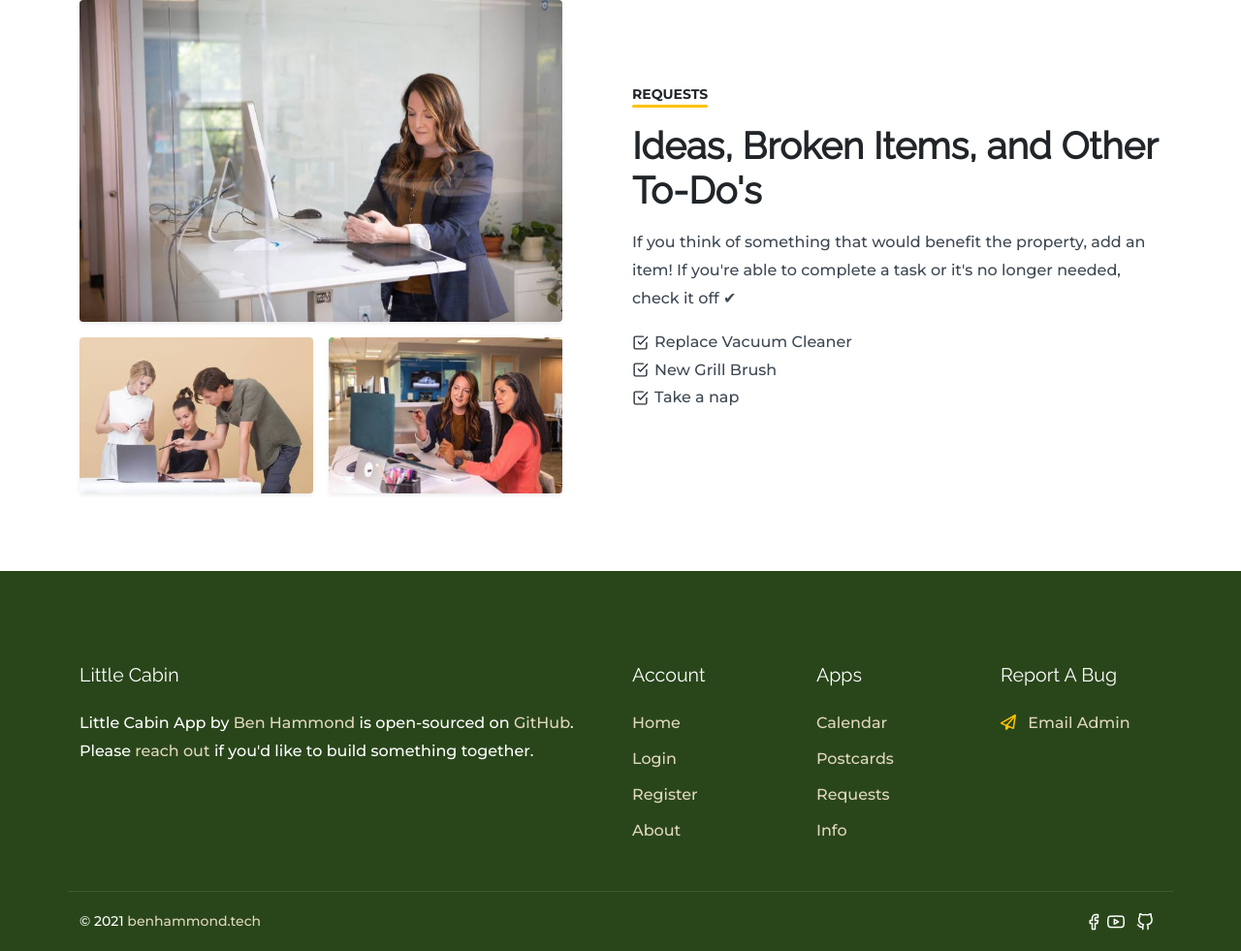
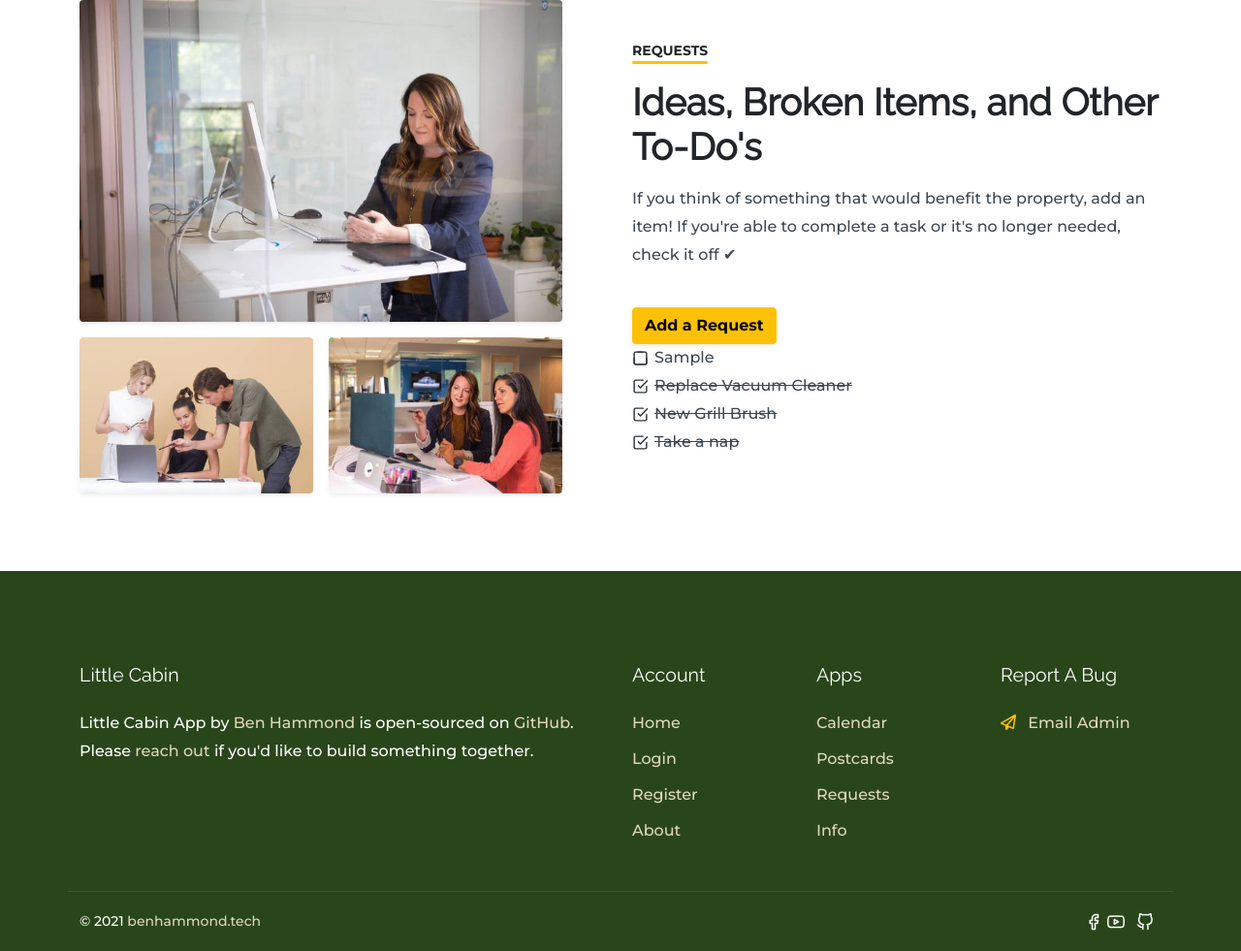
Before and after one commit to benhammondmusic/littlecabin, a Django app: page /requests/ in a window 1280 px wide. Shown: the part 80-1061 px from the top of the page at 97% size. Run offline with Django 3.2, Linux system fonts and the light colour scheme; a user stored in the database is signed in; tables that the repository leaves empty hold one stand-in row (values such as "Sample post"); some libraries are stand-ins or nearby versions.

Commit message:
can create todo_request, displays on list. creates css for checked unchecked

```diff
--- a/main_app/models.py
+++ b/main_app/models.py
@@ -18,7 +18,6 @@ HEIRS = (
 
 # Class User already defined by Django
 
-
 class Week(models.Model):
     owner = models.CharField(max_length=1, choices=HEIRS, default=HEIRS[0][0])
     users = models.ManyToManyField(User)
@@ -27,7 +26,6 @@ class Week(models.Model):
     def __str__(self):
         return f'{self.start_date}-{self.get_owner_display()}'
 
-    # Add this method
     def get_absolute_url(self):
         return reverse('detail', kwargs={'week_id': self.id})
 
@@ -36,7 +34,7 @@ class Postcard(models.Model):
     # Postcard picture
     owner = models.ForeignKey(User, on_delete=models.CASCADE)
     greeting = models.CharField(max_length=50)
-    message = models.CharField(max_length=500)
+    message = models.TextField(max_length=2000)
     created = models.DateTimeField(auto_now_add=True)
 
     def __str__(self):
@@ -49,11 +47,8 @@ class Postcard(models.Model):
         #     ordering = ['-date']
 
 
-
-
 class Photo(models.Model):
     url = models.CharField(max_length=200)
-    # postcard = models.OneToOneField(Postcard, on_delete=models.CASCADE, primary_key=True)
     postcard = models.ForeignKey(Postcard, on_delete=models.CASCADE)
 
     def __str__(self):
@@ -62,8 +57,12 @@ class Photo(models.Model):
 
 class Request(models.Model):
     owner = models.ForeignKey(User, on_delete=models.CASCADE)
+    item = models.CharField(max_length=300)
+    isDone = models.BooleanField(default=False)
     created = models.DateTimeField(auto_now_add=True)
-    isDone = models.BooleanField(default=False)
+
+    def get_absolute_url(self):
+        return reverse('detail', kwargs={'request_id': self.id})
 
 
 class Agree(models.Model):
--- a/main_app/static/assets/css/style.css
+++ b/main_app/static/assets/css/style.css
@@ -99,13 +99,22 @@ h6 {
   font-size: 2.9rem;
   font-weight: 900;
 }
-.check-list li {
+.check-list li.checked {
   background: url(../images/check.svg);
   background-repeat: no-repeat;
   background-size: 17px;
   background-position: left center;
   padding-left: 23px;
+  text-decoration: line-through;
 }
+.check-list li.unchecked {
+  background: url(../images/uncheck.svg);
+  background-repeat: no-repeat;
+  background-size: 17px;
+  background-position: left center;
+  padding-left: 23px;
+}
+
 .wings:before {
   content: '';
   background: var(--flash);
--- a/main_app/templates/requests.html
+++ b/main_app/templates/requests.html
@@ -23,10 +23,16 @@
           <h2 class="section-title text-dark mt-3">Ideas, Broken Items, and Other To-Do's</h2>
           <p class="section-subtitle mt-3">If you think of something that would benefit the property, add an item! If you're able to complete a task or it's no longer needed, check it off ✔</p>
 
+          <a href="{% url 'create_request' %}" class="btn btn-warning shadow-sm mt-4 fw-bold">Add a Request</a>
+
           <ul class="check-list list-unstyled mb-0">
-            <li>Replace Vacuum Cleaner</li>
-            <li>New Grill Brush</li>
-            <li>Take a nap</li>
+            {% for todo_request in todo_requests %}
+            <li class="unchecked">{{todo_request.item}}</li>
+            {% endfor%}
+
+            <li class="checked">Replace Vacuum Cleaner</li>
+            <li class="checked">New Grill Brush</li>
+            <li class="checked">Take a nap</li>
           </ul>
         </div>
         {% comment %}
@@ -70,4 +76,27 @@
 </section>
 <!-- requests End-->
 
-{% endblock %}
+{% endblock %} {% comment %}
+<div class="row">
+  {% for card in postcards_with_authors %}
+
+  <!-- postcard Start-->
+  <div class="col-12 col-md-6 col-lg-4">
+    <div class="postcard-post bg-white rounded-3 shadow-sm overflow-hidden mt-4 mt-md-5">
+      {% for photo in card.postcard.photo_set.all %}
+      <img class="responsive-img card-panel" width="100%" src="{{photo.url}}" />
+      {% endfor %}
+      <div class="postcard-post-body p-4">
+        <div class="postcard-post-meta clearfix">
+          <a href="#" class="postcard-post-tag text-warning fw-bold text-decoration-none me-4 small">{{ card.postcard.greeting }}</a>
+        </div>
+
+        <h3 class="postcard-post-title mt-2 mb-0">{{ card.postcard.message }}</h3>
+        <span class="post-date d-inline-block mt-2 small">- {{ card.author.first_name }} {{ card.author.last_name }} {{ card.postcard.created|timesince}} ago</span>
+      </div>
+    </div>
+  </div>
+  <!-- postcard End-->
+  {% endfor %}
+</div>
+{% endcomment %}
--- a/main_app/urls.py
+++ b/main_app/urls.py
@@ -9,11 +9,9 @@ urlpatterns = [
     path('postcards/<int:postcard_id>/add_photo/', views.add_photo, name='add_photo'),
     path('calendar/', views.calendar, name='calendar'),
     path('requests/', views.requests, name='requests'),
+    path('requests/<int:request_id>/', views.requests_detail, name='detail'),
+    path('requests/create/', views.Create_Request.as_view(), name='create_request'),
     path('info/', views.info, name='info'),
     path('accounts/register/', views.register, name='register'),
 
-
-    # sample template with EVERYTHING available. Delete when done building pages
-    path('koka', views.koka, name='koka'),
-
 ]
--- a/main_app/views.py
+++ b/main_app/views.py
@@ -16,7 +16,7 @@ from .fetch_calendar import get_upcoming_events
 from django.http import HttpResponse
 
 # for DB models
-from .models import Week, Postcard, Photo, User
+from .models import Week, Postcard, Photo, User, Request
 from django.views.generic.edit import CreateView #, UpdateView, DeleteView
 
 # for AWS photos
@@ -31,45 +31,11 @@ S3_BASE_URL = config('S3_BASE_URL')
 BUCKET = config('BUCKET')
 
 
-# VIEWS
+#
+# USER VIEWS / CLASSES
+#
 def home(request):
     return render(request, 'home.html')
-
-@login_required
-def postcards(request):
-
-    all_postcards = Postcard.objects.all().order_by('-created')
-    postcards_with_authors = []
-
-    for postcard in all_postcards:
-        author = User.objects.get(username=postcard.owner)
-        postcards_with_authors.append({"postcard": postcard, "author": author})
-
-    context = {"postcards_with_authors": postcards_with_authors}
-    return render(request, 'postcards.html', context)
-
-@login_required
-def calendar(request):
-    # POST request comes with a display year; comes from user clicking "next year" btn/form on calendar
-    if request.method == 'POST':
-        display_year = request.POST['display_year']
-    # GET request should display current year; comes from nav links, etc
-    else:
-        display_year = datetime.date.today().year
-
-# ! NEED TO CHECK DB FIRST, THEN ONLY FETCH IF DB EVENTS ARE STALE/NOT SET YET
-    events = get_upcoming_events(18*10, display_year)
-    context = {"display_year": display_year, "events": events}
-    return render(request, 'calendar.html', context)
-
-
-@login_required
-def requests(request):
-    return render(request, 'requests.html')
-
-@login_required
-def info(request):
-    return render(request, 'info.html')
 
 def register(request):
     error_message = ''
@@ -86,7 +52,80 @@ def register(request):
     context = {'form': form, 'error_message': error_message}
     return render(request, 'registration/register.html', context)
 
+class CustomLoginView(LoginView):
+    authentication_form = CustomAuthenticationForm
 
+
+#
+# CALENDAR VIEWS / CLASSES
+#
+@login_required
+def calendar(request):
+    # POST request comes with a display year; comes from user clicking "next year" btn/form on calendar
+    if request.method == 'POST':
+        display_year = request.POST['display_year']
+    # GET request should display current year; comes from nav links, etc
+    else:
+        display_year = datetime.date.today().year
+
+    # ! NEED TO CHECK DB FIRST, THEN ONLY FETCH IF DB EVENTS ARE STALE/NOT SET YET
+    events = get_upcoming_events(18*10, display_year)
+    context = {"display_year": display_year, "events": events}
+    return render(request, 'calendar.html', context)
+
+class Create_Week(LoginRequiredMixin, CreateView):
+    model = Week
+    fields = '__all__'
+
+#
+# REQUEST VIEWS / CLASSES
+#
+@login_required
+def requests(request):
+    error_message = ''
+    if request.method == 'POST':
+        form = UserForm(request.POST)
+        if form.is_valid():
+            form.save()
+            return redirect('requests')
+        else:
+            error_message = 'Invalid Entry - try again'
+
+    form = UserForm()
+    todo_requests = Request.objects.all().order_by('-created')
+    context = {'form': form, 'error_message': error_message, 'todo_requests': todo_requests}
+    return render(request, 'requests.html', context)
+
+class Create_Request(LoginRequiredMixin, CreateView):
+    model = Request
+    fields = ['item']
+    def form_valid(self, form):
+        form.instance.owner = self.request.user
+        return super().form_valid(form)
+
+@login_required
+def requests_detail(request, request_id):
+    todo_request = Request.objects.get(id=request_id)
+    context = { 'todo_request': todo_request }
+    return render(request, 'requests/detail.html', context)
+
+
+#
+# POSTCARD VIEWS / CLASSES
+#
+
+@login_required
+def postcards(request):
+
+    all_postcards = Postcard.objects.all().order_by('-created')
+    postcards_with_authors = []
+
+    for postcard in all_postcards:
+        author = User.objects.get(username=postcard.owner)
+        postcards_with_authors.append({"postcard": postcard, "author": author})
+
+    context = {"postcards_with_authors": postcards_with_authors}
+    return render(request, 'postcards.html', context)
 
 @login_required
 def postcards_detail(request, postcard_id):
@@ -100,9 +139,6 @@ class Create_Postcard(LoginRequiredMixin, CreateView):
     def form_valid(self, form):
         form.instance.owner = self.request.user
         return super().form_valid(form)
-
-
-
 
 @login_required
 def add_photo(request, postcard_id):
@@ -122,21 +158,10 @@ def add_photo(request, postcard_id):
     return redirect('postcards')
 
 
+#
+# INFO VIEWS / CLASSES
+#
 
-
-class CustomLoginView(LoginView):
-    authentication_form = CustomAuthenticationForm
-
-
-class Create_Week(LoginRequiredMixin, CreateView):
-    model = Week
-    fields = '__all__'
-
-
-
-
-
-
-# ! DELETE THIS
-def koka(request):
-    return render(request, 'koka.html')
+@login_required
+def info(request):
+    return render(request, 'info.html')
```
Also changed, not shown: main_app/templates/main_app/request_form.html (added, +29 -0 lines), main_app/templates/requests/detail.html (added, +17 -0 lines), README.md, main_app/migrations/0003_agree_request.py (added), main_app/migrations/0004_auto_20210503_0408.py (added), main_app/static/assets/images/uncheck.svg (added).
